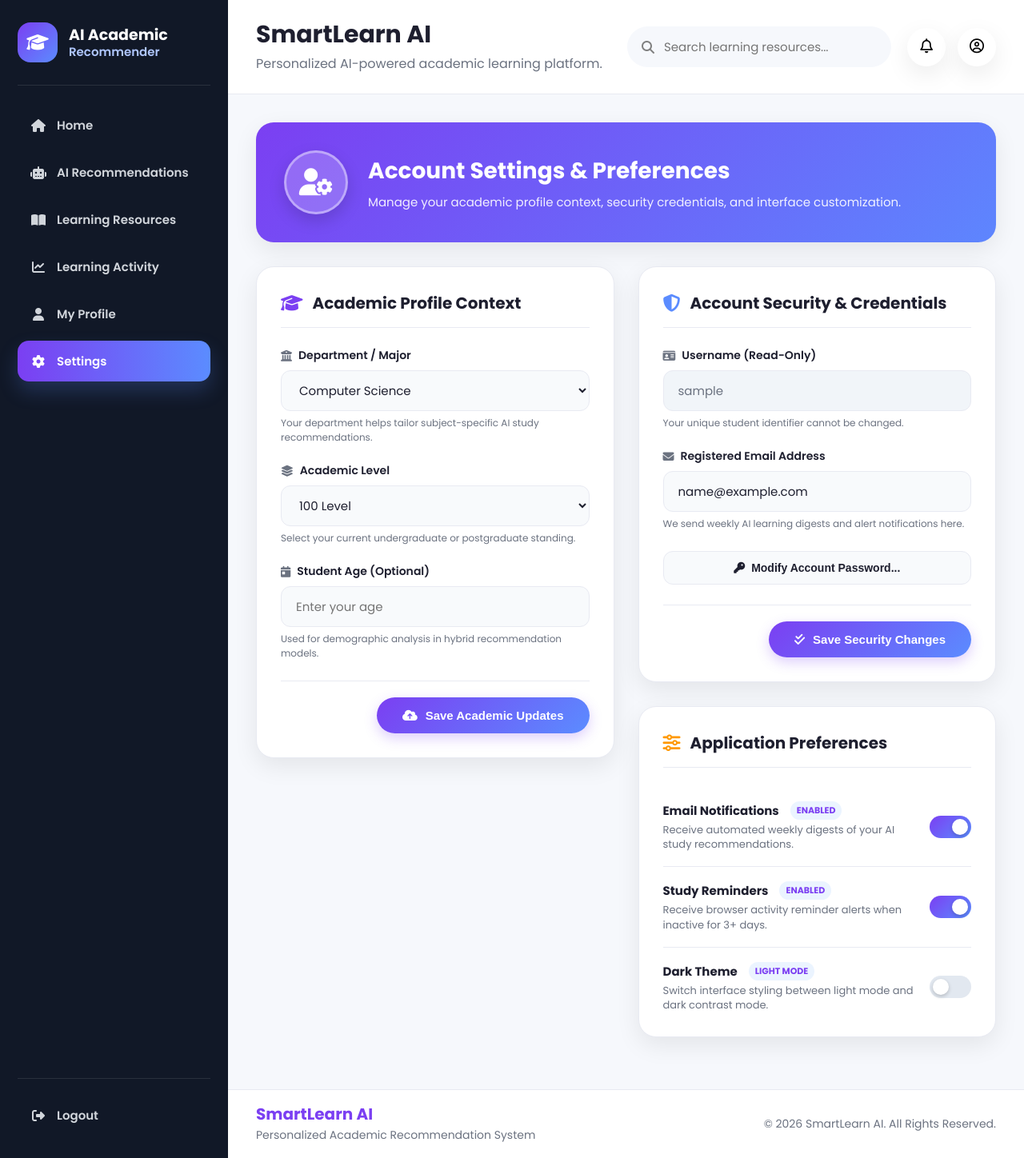
After one commit to Zisan03/academic_recommender_system, a Django app: page /accounts/settings/ in a window 1280 px wide. The commit adds this page. Shown: the whole page at 80% size. Run offline with Django 5.2, Linux system fonts and the light colour scheme; the visitor is signed in with stand-in values (Sample User, id 1); data comes from the database, SQL or seed files in the repository; data that the repository does not hold is empty; parts of the project's set-up code (start-up, migrations or seed data) failed here and were passed over; some libraries are stand-ins or nearby versions.

Commit message:
feat: implement user settings management including sidebar navigation and profile configuration pages

```diff
--- a/accounts/forms.py
+++ b/accounts/forms.py
@@ -1,6 +1,7 @@
 from django import forms
 from django.contrib.auth.models import User
 from django.contrib.auth.forms import UserCreationForm
+from .models import StudentProfile
 
 
 class StudentRegistrationForm(UserCreationForm):
@@ -16,3 +17,79 @@ class StudentRegistrationForm(UserCreationForm):
             "password1",
             "password2"
         ]
+
+
+class UserUpdateForm(forms.ModelForm):
+
+    email = forms.EmailField(
+        widget=forms.EmailInput(
+            attrs={
+                "class": "form-control",
+                "placeholder": "Enter your email address"
+            }
+        )
+    )
+
+    class Meta:
+        model = User
+        fields = ["email"]
+
+
+class StudentProfileUpdateForm(forms.ModelForm):
+
+    DEPARTMENT_CHOICES = [
+        ("Computer Science", "Computer Science"),
+        ("Electrical Engineering", "Electrical Engineering"),
+        ("Mathematics", "Mathematics"),
+        ("Physics", "Physics"),
+        ("Business Administration", "Business Administration"),
+        ("Mechanical Engineering", "Mechanical Engineering"),
+        ("Civil Engineering", "Civil Engineering"),
+        ("Economics", "Economics"),
+        ("Information Technology", "Information Technology"),
+    ]
+
+    LEVEL_CHOICES = [
+        ("100 Level", "100 Level"),
+        ("200 Level", "200 Level"),
+        ("300 Level", "300 Level"),
+        ("400 Level", "400 Level"),
+        ("500 Level", "500 Level"),
+        ("Postgraduate", "Postgraduate"),
+    ]
+
+    department = forms.ChoiceField(
+        choices=DEPARTMENT_CHOICES,
+        required=False,
+        widget=forms.Select(
+            attrs={
+                "class": "form-select"
+            }
+        )
+    )
+
+    level = forms.ChoiceField(
+        choices=LEVEL_CHOICES,
+        required=False,
+        widget=forms.Select(
+            attrs={
+                "class": "form-select"
+            }
+        )
+    )
+
+    age = forms.IntegerField(
+        required=False,
+        widget=forms.NumberInput(
+            attrs={
+                "class": "form-control",
+                "placeholder": "Enter your age",
+                "min": "10",
+                "max": "100"
+            }
+        )
+    )
+
+    class Meta:
+        model = StudentProfile
+        fields = ["department", "level", "age"]
--- a/accounts/urls.py
+++ b/accounts/urls.py
@@ -4,7 +4,8 @@ from .views import (
     register,
     user_login,
     user_logout,
-    profile_view
+    profile_view,
+    settings_view
 )
 
 urlpatterns = [
@@ -33,4 +34,10 @@ urlpatterns = [
         name="profile"
     ),
 
+    path(
+        "settings/",
+        settings_view,
+        name="settings"
+    ),
+
 ]
--- a/accounts/views.py
+++ b/accounts/views.py
@@ -4,8 +4,13 @@ from django.contrib.auth import authenticate
 from django.contrib.auth import login
 from django.contrib.auth import logout
 from django.contrib.auth.decorators import login_required
+from django.contrib import messages
 
-from .forms import StudentRegistrationForm
+from .forms import (
+    StudentRegistrationForm,
+    StudentProfileUpdateForm,
+    UserUpdateForm
+)
 from .models import StudentProfile
 from ML_engine.predict import generate_recommendations
 from resources_app.models import ResourceInteraction
@@ -148,3 +153,64 @@ def profile_view(request):
         "accounts/profile.html",
         context
     )
+
+
+# =========================
+# USER SETTINGS
+# =========================
+
+@login_required(login_url="/accounts/login/")
+def settings_view(request):
+
+    profile, created = StudentProfile.objects.get_or_create(
+        user=request.user
+    )
+
+    if request.method == "POST":
+
+        user_form = UserUpdateForm(
+            request.POST,
+            instance=request.user
+        )
+
+        profile_form = StudentProfileUpdateForm(
+            request.POST,
+            instance=profile
+        )
+
+        if user_form.is_valid() and profile_form.is_valid():
+
+            user_form.save()
+
+            profile_form.save()
+
+            messages.success(
+                request,
+                "Your academic profile has been successfully updated!"
+            )
+
+            return redirect(
+                "settings"
+            )
+
+    else:
+
+        user_form = UserUpdateForm(
+            instance=request.user
+        )
+
+        profile_form = StudentProfileUpdateForm(
+            instance=profile
+        )
+
+    context = {
+        "user_form": user_form,
+        "profile_form": profile_form,
+        "profile": profile,
+    }
+
+    return render(
+        request,
+        "accounts/settings.html",
+        context
+    )
--- /dev/null
+++ b/templates/accounts/settings.html
@@ -0,0 +1,563 @@
+{% extends "base.html" %}
+{% load static %}
+
+{% block title %}
+Account Settings | AI Academic Recommender
+{% endblock %}
+
+{% block extra_css %}
+<style>
+    .settings-header {
+        background: linear-gradient(135deg, rgba(123, 63, 242, 0.95), rgba(91, 140, 255, 0.92)), var(--primary);
+        color: white;
+        padding: 35px;
+        border-radius: var(--radius);
+        box-shadow: var(--shadow);
+        display: flex;
+        align-items: center;
+        gap: 25px;
+        margin-bottom: 30px;
+        position: relative;
+        overflow: hidden;
+    }
+
+    .settings-avatar {
+        width: 80px;
+        height: 80px;
+        border-radius: 50%;
+        background: rgba(255, 255, 255, 0.2);
+        display: flex;
+        align-items: center;
+        justify-content: center;
+        font-size: 34px;
+        border: 3px solid rgba(255, 255, 255, 0.4);
+        flex-shrink: 0;
+        box-shadow: 0 8px 20px rgba(0,0,0,0.15);
+    }
+
+    .settings-header-info h1 {
+        font-size: 28px;
+        font-weight: 700;
+        margin-bottom: 6px;
+        display: flex;
+        align-items: center;
+        gap: 12px;
+    }
+
+    .settings-header-info p {
+        color: rgba(255, 255, 255, 0.9);
+        font-size: 15px;
+    }
+
+    .alert-success-banner {
+        background: #EAFBF3;
+        border: 1px solid #34D399;
+        color: #065F46;
+        padding: 16px 24px;
+        border-radius: 14px;
+        margin-bottom: 30px;
+        display: flex;
+        align-items: center;
+        gap: 14px;
+        font-weight: 600;
+        box-shadow: 0 4px 12px rgba(16, 185, 129, 0.1);
+        animation: slideDown 0.4s ease;
+    }
+
+    .alert-success-banner i {
+        font-size: 22px;
+        color: #10B981;
+    }
+
+    @keyframes slideDown {
+        from { opacity: 0; transform: translateY(-10px); }
+        to { opacity: 1; transform: translateY(0); }
+    }
+
+    .settings-grid {
+        display: grid;
+        grid-template-columns: 1fr 1fr;
+        gap: 30px;
+        align-items: start;
+    }
+
+    @media (max-width: 992px) {
+        .settings-grid {
+            grid-template-columns: 1fr;
+        }
+    }
+
+    .settings-card {
+        background: white;
+        border: 1px solid var(--border);
+        border-radius: var(--radius);
+        padding: 30px;
+        box-shadow: var(--shadow);
+        margin-bottom: 30px;
+        transition: var(--transition);
+    }
+
+    .settings-card:hover {
+        border-color: rgba(91, 140, 255, 0.4);
+        box-shadow: 0 14px 35px rgba(0,0,0,0.1);
+    }
+
+    .card-title-header {
+        font-size: 20px;
+        font-weight: 700;
+        color: var(--text);
+        margin-bottom: 24px;
+        padding-bottom: 15px;
+        border-bottom: 1px solid var(--border);
+        display: flex;
+        align-items: center;
+        gap: 12px;
+    }
+
+    .card-title-header i {
+        font-size: 22px;
+    }
+
+    .form-group {
+        margin-bottom: 22px;
+    }
+
+    .form-group:last-child {
+        margin-bottom: 0;
+    }
+
+    .form-label {
+        display: block;
+        font-size: 14px;
+        font-weight: 600;
+        color: var(--text);
+        margin-bottom: 8px;
+        display: flex;
+        align-items: center;
+        gap: 8px;
+    }
+
+    .form-control, .form-select {
+        width: 100%;
+        padding: 13px 18px;
+        font-size: 15px;
+        font-family: 'Poppins', sans-serif;
+        color: var(--text);
+        background-color: #F8FAFC;
+        border: 1px solid var(--border);
+        border-radius: 12px;
+        transition: var(--transition);
+        outline: none;
+    }
+
+    .form-control:focus, .form-select:focus {
+        background-color: white;
+        border-color: var(--primary);
+        box-shadow: 0 0 0 4px rgba(123, 63, 242, 0.12);
+    }
+
+    .form-control[readonly] {
+        background-color: #F1F5F9;
+        color: var(--muted);
+        cursor: not-allowed;
+    }
+
+    .form-hint {
+        font-size: 12px;
+        color: var(--muted);
+        margin-top: 6px;
+    }
+
+    .btn-submit-container {
+        margin-top: 25px;
+        padding-top: 20px;
+        border-top: 1px solid var(--border);
+        display: flex;
+        justify-content: flex-end;
+    }
+
+    .btn-save {
+        padding: 14px 32px;
+        font-size: 15px;
+        font-weight: 600;
+        border-radius: 50px;
+        background: linear-gradient(135deg, var(--primary), var(--secondary));
+        color: white;
+        border: none;
+        cursor: pointer;
+        box-shadow: 0 6px 16px rgba(123, 63, 242, 0.25);
+        transition: var(--transition);
+        display: inline-flex;
+        align-items: center;
+        gap: 10px;
+    }
+
+    .btn-save:hover {
+        transform: translateY(-2px);
+        box-shadow: 0 10px 22px rgba(123, 63, 242, 0.35);
+    }
+
+    /* Toggle Switches for Preferences */
+    .preference-item {
+        display: flex;
+        justify-content: space-between;
+        align-items: center;
+        padding: 18px 0;
+        border-bottom: 1px solid var(--border);
+        gap: 20px;
+    }
+
+    .preference-item:last-child {
+        border-bottom: none;
+        padding-bottom: 0;
+    }
+
+    .preference-item:first-child {
+        padding-top: 0;
+    }
+
+    .pref-info h4 {
+        font-size: 15px;
+        font-weight: 700;
+        color: var(--text);
+        margin-bottom: 4px;
+        display: flex;
+        align-items: center;
+        gap: 8px;
+    }
+
+    .pref-info p {
+        font-size: 13px;
+        color: var(--muted);
+        line-height: 1.4;
+    }
+
+    /* Modern CSS Toggle Switch */
+    .switch {
+        position: relative;
+        display: inline-block;
+        width: 52px;
+        height: 28px;
+        flex-shrink: 0;
+    }
+
+    .switch input {
+        opacity: 0;
+        width: 0;
+        height: 0;
+    }
+
+    .slider {
+        position: absolute;
+        cursor: pointer;
+        top: 0;
+        left: 0;
+        right: 0;
+        bottom: 0;
+        background-color: #E2E8F0;
+        transition: .3s;
+        border-radius: 34px;
+    }
+
+    .slider:before {
+        position: absolute;
+        content: "";
+        height: 20px;
+        width: 20px;
+        left: 4px;
+        bottom: 4px;
+        background-color: white;
+        transition: .3s;
+        border-radius: 50%;
+        box-shadow: 0 2px 5px rgba(0,0,0,0.2);
+    }
+
+    input:checked + .slider {
+        background: linear-gradient(135deg, var(--primary), var(--secondary));
+    }
+
+    input:checked + .slider:before {
+        transform: translateX(24px);
+    }
+
+    .btn-pwd-action {
+        background: #F8FAFC;
+        border: 1px solid var(--border);
+        color: var(--text);
+        padding: 12px 20px;
+        border-radius: 12px;
+        font-size: 14px;
+        font-weight: 600;
+        cursor: pointer;
+        display: inline-flex;
+        align-items: center;
+        gap: 8px;
+        transition: var(--transition);
+        width: 100%;
+        justify-content: center;
+    }
+
+    .btn-pwd-action:hover {
+        background: #EFF6FF;
+        border-color: var(--secondary);
+        color: var(--primary);
+    }
+
+    /* Modal / Alert for Password Guidance */
+    .pwd-guidance-box {
+        display: none;
+        background: #EFF6FF;
+        border: 1px solid #BFDBFE;
+        border-radius: 12px;
+        padding: 15px;
+        margin-top: 15px;
+        font-size: 13px;
+        color: #1E3A8A;
+        line-height: 1.5;
+    }
+
+    .pref-badge {
+        font-size: 11px;
+        font-weight: 700;
+        text-transform: uppercase;
+        padding: 3px 8px;
+        border-radius: 20px;
+        background: #EBF4FF;
+        color: var(--primary);
+        margin-left: 6px;
+    }
+</style>
+{% endblock %}
+
+{% block content %}
+<!-- Settings Banner Header -->
+<div class="settings-header">
+    <div class="settings-avatar">
+        <i class="fa-solid fa-user-gear"></i>
+    </div>
+    <div class="settings-header-info">
+        <h1>Account Settings & Preferences</h1>
+        <p>Manage your academic profile context, security credentials, and interface customization.</p>
+    </div>
+</div>
+
+<!-- Django Success Messages -->
+{% if messages %}
+    {% for message in messages %}
+        <div class="alert-success-banner">
+            <i class="fa-solid fa-circle-check"></i>
+            <span>{{ message }}</span>
+        </div>
+    {% endfor %}
+{% endif %}
+
+<form method="POST" action="{% url 'settings' %}">
+    {% csrf_token %}
+    <div class="settings-grid">
+        <!-- Left Column: Academic Profile Settings Card -->
+        <div>
+            <div class="settings-card">
+                <div class="card-title-header">
+                    <i class="fa-solid fa-graduation-cap" style="color: var(--primary);"></i>
+                    <span>Academic Profile Context</span>
+                </div>
+
+                <div class="form-group">
+                    <label class="form-label" for="id_department">
+                        <i class="fa-solid fa-building-columns" style="color: var(--muted);"></i> Department / Major
+                    </label>
+                    {{ profile_form.department }}
+                    <div class="form-hint">Your department helps tailor subject-specific AI study recommendations.</div>
+                </div>
+
+                <div class="form-group">
+                    <label class="form-label" for="id_level">
+                        <i class="fa-solid fa-layer-group" style="color: var(--muted);"></i> Academic Level
+                    </label>
+                    {{ profile_form.level }}
+                    <div class="form-hint">Select your current undergraduate or postgraduate standing.</div>
+                </div>
+
+                <div class="form-group">
+                    <label class="form-label" for="id_age">
+                        <i class="fa-solid fa-calendar-day" style="color: var(--muted);"></i> Student Age (Optional)
+                    </label>
+                    {{ profile_form.age }}
+                    <div class="form-hint">Used for demographic analysis in hybrid recommendation models.</div>
+                </div>
+
+                <div class="btn-submit-container">
+                    <button type="submit" class="btn-save">
+                        <i class="fa-solid fa-cloud-arrow-up"></i> Save Academic Updates
+                    </button>
+                </div>
+            </div>
+        </div>
+
+        <!-- Right Column: Security & Preferences -->
+        <div>
+            <!-- Security Card -->
+            <div class="settings-card">
+                <div class="card-title-header">
+                    <i class="fa-solid fa-shield-halved" style="color: var(--secondary);"></i>
+                    <span>Account Security & Credentials</span>
+                </div>
+
+                <div class="form-group">
+                    <label class="form-label">
+                        <i class="fa-solid fa-id-card" style="color: var(--muted);"></i> Username (Read-Only)
+                    </label>
+                    <input type="text" class="form-control" value="{{ request.user.username }}" readonly>
+                    <div class="form-hint">Your unique student identifier cannot be changed.</div>
+                </div>
+
+                <div class="form-group">
+                    <label class="form-label" for="id_email">
+                        <i class="fa-solid fa-envelope" style="color: var(--muted);"></i> Registered Email Address
+                    </label>
+                    {{ user_form.email }}
+                    <div class="form-hint">We send weekly AI learning digests and alert notifications here.</div>
+                </div>
+
+                <div class="form-group" style="margin-top: 25px;">
+                    <button type="button" class="btn-pwd-action" onclick="togglePwdGuidance()">
+                        <i class="fa-solid fa-key"></i> Modify Account Password...
+                    </button>
+                    <div id="pwd-guidance" class="pwd-guidance-box">
+                        <i class="fa-solid fa-circle-info"></i> <strong>Password Security Notice:</strong><br>
+                        To update your password, please contact the campus IT administrator or use the institutional portal verification link sent to your registered email address.
+                    </div>
+                </div>
+
+                <div class="btn-submit-container">
+                    <button type="submit" class="btn-save">
+                        <i class="fa-solid fa-check-double"></i> Save Security Changes
+                    </button>
+                </div>
+            </div>
+
+            <!-- UI Preferences Card (LocalStorage toggles) -->
+            <div class="settings-card">
+                <div class="card-title-header">
+                    <i class="fa-solid fa-sliders" style="color: var(--warning);"></i>
+                    <span>Application Preferences</span>
+                </div>
+
+                <div class="preference-item">
+                    <div class="pref-info">
+                        <h4>Email Notifications <span class="pref-badge" id="badge-email">Enabled</span></h4>
+                        <p>Receive automated weekly digests of your AI study recommendations.</p>
+                    </div>
+                    <label class="switch">
+                        <input type="checkbox" id="toggle-email" checked onchange="savePreference('email', this.checked)">
+                        <span class="slider"></span>
+                    </label>
+                </div>
+
+                <div class="preference-item">
+                    <div class="pref-info">
+                        <h4>Study Reminders <span class="pref-badge" id="badge-reminders">Enabled</span></h4>
+                        <p>Receive browser activity reminder alerts when inactive for 3+ days.</p>
+                    </div>
+                    <label class="switch">
+                        <input type="checkbox" id="toggle-reminders" checked onchange="savePreference('reminders', this.checked)">
+                        <span class="slider"></span>
+                    </label>
+                </div>
+
+                <div class="preference-item">
+                    <div class="pref-info">
+                        <h4>Dark Theme <span class="pref-badge" id="badge-theme">Light Mode</span></h4>
+                        <p>Switch interface styling between light mode and dark contrast mode.</p>
+                    </div>
+                    <label class="switch">
+                        <input type="checkbox" id="toggle-theme" onchange="savePreference('theme', this.checked)">
+                        <span class="slider"></span>
+                    </label>
+                </div>
+            </div>
+        </div>
+    </div>
+</form>
+
+<script>
+    function togglePwdGuidance() {
+        const box = document.getElementById('pwd-guidance');
+        if (box.style.display === 'block') {
+            box.style.display = 'none';
+        } else {
+            box.style.display = 'block';
+        }
+    }
+
+    // LocalStorage UI Preferences Handler
+    const PREFS_KEY = 'smartlearn_ui_preferences';
+
+    function getPreferences() {
+        try {
+            const stored = localStorage.getItem(PREFS_KEY);
+            return stored ? JSON.parse(stored) : {
+                email: true,
+                reminders: true,
+                theme: false
+            };
+        } catch (e) {
+            return { email: true, reminders: true, theme: false };
+        }
+    }
+
+    function savePreference(key, value) {
+        const prefs = getPreferences();
+        prefs[key] = value;
+        try {
+            localStorage.setItem(PREFS_KEY, JSON.stringify(prefs));
+            updatePrefUI(prefs);
+        } catch (e) {
+            console.error("Failed to save preference", e);
+        }
+    }
+
+    function updatePrefUI(prefs) {
+        const emailToggle = document.getElementById('toggle-email');
+        const remToggle = document.getElementById('toggle-reminders');
+        const themeToggle = document.getElementById('toggle-theme');
+
+        if (emailToggle) emailToggle.checked = prefs.email;
+        if (remToggle) remToggle.checked = prefs.reminders;
+        if (themeToggle) themeToggle.checked = prefs.theme;
+
+        const badgeEmail = document.getElementById('badge-email');
+        if (badgeEmail) {
+            badgeEmail.textContent = prefs.email ? 'Enabled' : 'Disabled';
+            badgeEmail.style.background = prefs.email ? '#EBF4FF' : '#F1F5F9';
+            badgeEmail.style.color = prefs.email ? 'var(--primary)' : 'var(--muted)';
+        }
+
+        const badgeRem = document.getElementById('badge-reminders');
+        if (badgeRem) {
+            badgeRem.textContent = prefs.reminders ? 'Enabled' : 'Disabled';
+            badgeRem.style.background = prefs.reminders ? '#EBF4FF' : '#F1F5F9';
+            badgeRem.style.color = prefs.reminders ? 'var(--primary)' : 'var(--muted)';
+        }
+
+        const badgeTheme = document.getElementById('badge-theme');
+        if (badgeTheme) {
+            badgeTheme.textContent = prefs.theme ? 'Dark Mode' : 'Light Mode';
+            badgeTheme.style.background = prefs.theme ? '#312E81' : '#EBF4FF';
+            badgeTheme.style.color = prefs.theme ? '#E0E7FF' : 'var(--primary)';
+        }
+
+        // Apply temporary visual dark mode preview class if needed
+        if (prefs.theme) {
+            document.body.classList.add('dark-theme-preview');
+        } else {
+            document.body.classList.remove('dark-theme-preview');
+        }
+    }
+
+    document.addEventListener('DOMContentLoaded', function() {
+        const prefs = getPreferences();
+        updatePrefUI(prefs);
+    });
+</script>
+{% endblock %}
--- a/templates/partials/sidebar.html
+++ b/templates/partials/sidebar.html
@@ -56,7 +56,10 @@
       <span>My Profile</span>
     </a>
 
-    <a href="#">
+    <a
+      href="{% url 'settings' %}"
+      class="{% if '/accounts/settings' in request.path %}active{% endif %}"
+    >
       <i class="fas fa-gear"></i>
 
       <span>Settings</span>
```
